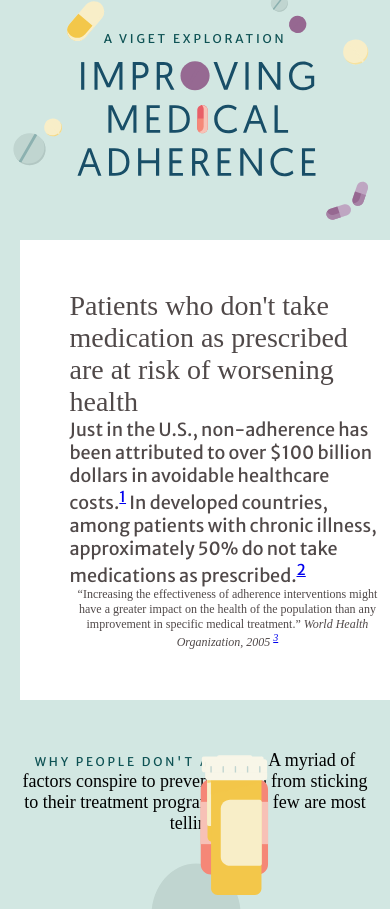
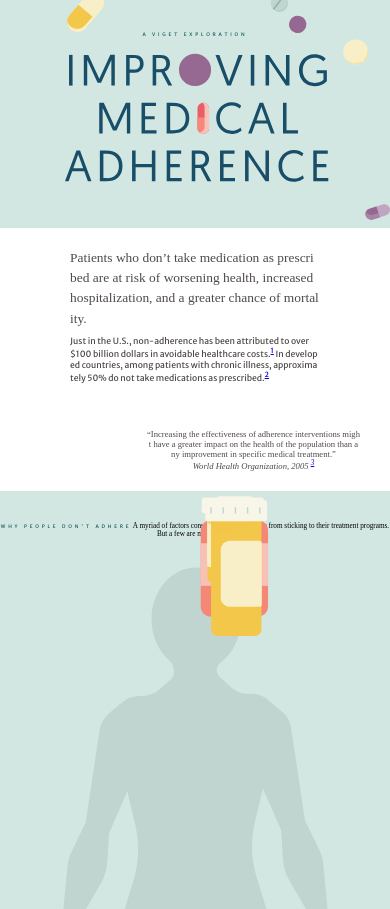
Before and after one commit to ccomp/vigetHW, a website: page index.html in a window 390 px wide. Shown: the top 909 px of the page. Drawn offline with Linux system fonts and the light colour scheme.

Commit message:
in progress

```diff
--- a/index.html
+++ b/index.html
@@ -25,10 +25,16 @@
 		<img src="assets/purple-pills.svg" alt="" class="pills--bottom-right">
 
 		<section class="section__explanation explanation--white">
-			<h2>Patients who don't take medication as prescribed are at risk of worsening health</h2>
-			<p>Just in the U.S., non-adherence has been attributed to over $100 billion dollars in avoidable healthcare costs.<sup><a href="http://www.imshealth.com/en">1</a></sup> In developed countries, among patients with chronic illness, approximately 50% do not take medications as prescribed.<sup><a href="http://www.who.int/chp/knowledge/publications/adherence_full_report.pdf">2</a></sup></p>
-			<q>Increasing the effectiveness of adherence interventions might have a greater impact on the health of the population than any improvement in specific medical treatment.</q>
-			<cite>World Health Organization, 2005 <sup><a href="http://www.who.int/chp/knowledge/publications/adherence_full_report.pdf">3</a></sup></cite>
+			<div class="explanation__wrapper1">
+				<h2>Patients who don’t take medication as prescribed are at risk of worsening health, increased hospitalization, and a greater chance of mortality.</h2>
+				<br>
+				<p>Just in the U.S., non-adherence has been attributed to over $100 billion dollars in avoidable healthcare costs.<sup><a href="http://www.imshealth.com/en">1</a></sup> In developed countries, among patients with chronic illness, approximately 50% do not take medications as prescribed.<sup><a href="http://www.who.int/chp/knowledge/publications/adherence_full_report.pdf">2</a></sup></p>
+				<br>
+			</div>
+			<div class="explanation__wrapper2">
+				<q>Increasing the effectiveness of adherence interventions might have a greater impact on the health of the population than any improvement in specific medical treatment.</q>
+				<cite>World Health Organization, 2005 <sup><a href="http://www.who.int/chp/knowledge/publications/adherence_full_report.pdf">3</a></sup></cite>
+			</div>
 		</section>
 
 		<div class="pillbottles">
--- a/sass/main.scss
+++ b/sass/main.scss
@@ -4,6 +4,7 @@
 $white-text-style1: #504949;
 $white-text-style2: #ea4446;
 $font-sans: 'Merriweather Sans', sans-serif;
+
 
 *
 {
@@ -13,7 +14,9 @@
 
 html
 {
-	font-size: 75%;
+	font-size: 62.5%;
+	@media(min-width: 0px) { font-size: 30%; }
+	@media(min-width: 600px) { font-size: 50%; }
 }
 
 body
@@ -34,7 +37,7 @@
 	margin-right: auto;
 	margin-top: 8%;
 	text-align: center;
-	max-width: 90%;
+	max-width: 75%;
 
 	img
 	{
@@ -63,30 +66,46 @@
 {
 	// default
 	color: $section-text-color;
+	margin-left: auto;
+	margin-right: auto;
+	word-break: break-all;
+	hyphens: auto;
 
 	h2
 	{
-		font-size: 28px;
+		font-size: 2.8rem;
+		line-height: 1.5;
 	}
 
 	p
 	{
 		font-family: $font-sans;
-		font-size: 18px;
+		font-size: 1.8rem;
 		text-align: left;
+		line-height: 1.3;
 	}
 
 	&.explanation--white {
 		color: $white-text-style1;
 		background-color: white;
-		padding: 50px;
-		margin: 50px;
-		width: 90%;
-		margin-left: auto;
-		margin-right: auto;
+		width: 100%;
+		.explanation__wrapper1
+		{
+			text-align: left;
+			padding: 20px 70px;
+		}
+		.explanation__wrapper2
+		{
+			max-width: 75%;
+			font-size: 1.8rem;
+			margin-left: 30%;
+			display: flex;
+			flex-direction: column;
+			text-align: center;
+		}
+
 		h2
 		{
-			text-align: left;
 		}
 		p
 		{
@@ -103,7 +122,7 @@
 .pills--top-left
 {
 	left: 17%;
-	top: -7%;
+	top: -6%;
 	max-width: 10%;
 	transform: rotate(45deg);
 }
@@ -118,7 +137,7 @@
 
 .pills--bottom-left
 {
-	top: 29vw;
+	top: 25vw;
 	max-width: 15%;
 	left: 2vw;
 	transform: rotate(5deg);
@@ -126,7 +145,7 @@
 
 .pills--bottom-right
 {
-	top: 45vw;
+	top: 35vw;
 	right: 3vw;
 	max-width: 15%;
 }
@@ -134,7 +153,7 @@
 .small-title
 {
 	font-family: $font-sans;
-	font-size: 1.25rem;
+	font-size: 1.0rem;
 	font-weight: 500;
 	text-transform: uppercase;
 	color: #0e5254;
@@ -148,15 +167,51 @@
 
 @media (max-width: 399px)
 {
+	header
+	{
+		max-width: 100%;
+	}
+
+	.section__explanation
+	{
+		// default
+		h2
+		{
+			// font-size: 1.4rem;
+		}
+
+		p
+		{
+		}
+
+		&.explanation--white {
+			div
+			{
+				text-align: center;
+				padding: 20px 30px;
+			}
+		}
+
+		&.section--white {
+			// white section version
+		}
+	}
+
 	.pills--top-left
 	{
-		top: -1%;
+		top: -2%;
 	}
 
 
-	.small-title
+	.pills--bottom-right
 	{
-		font-size: 1rem;
+		top: 45vw;
+		right: -7vw;
+	}
+
+	.pills--bottom-left
+	{
+		display: none;
 	}
 
 }
@@ -173,11 +228,6 @@
 		right: 5%;
 	}
 
-	.small-title
-	{
-		font-size: 0.75rem;
-	}
-
 }
 
 @media (min-width: 800px) and (max-width: 1000px)
```
Also changed, not shown: main.css.
